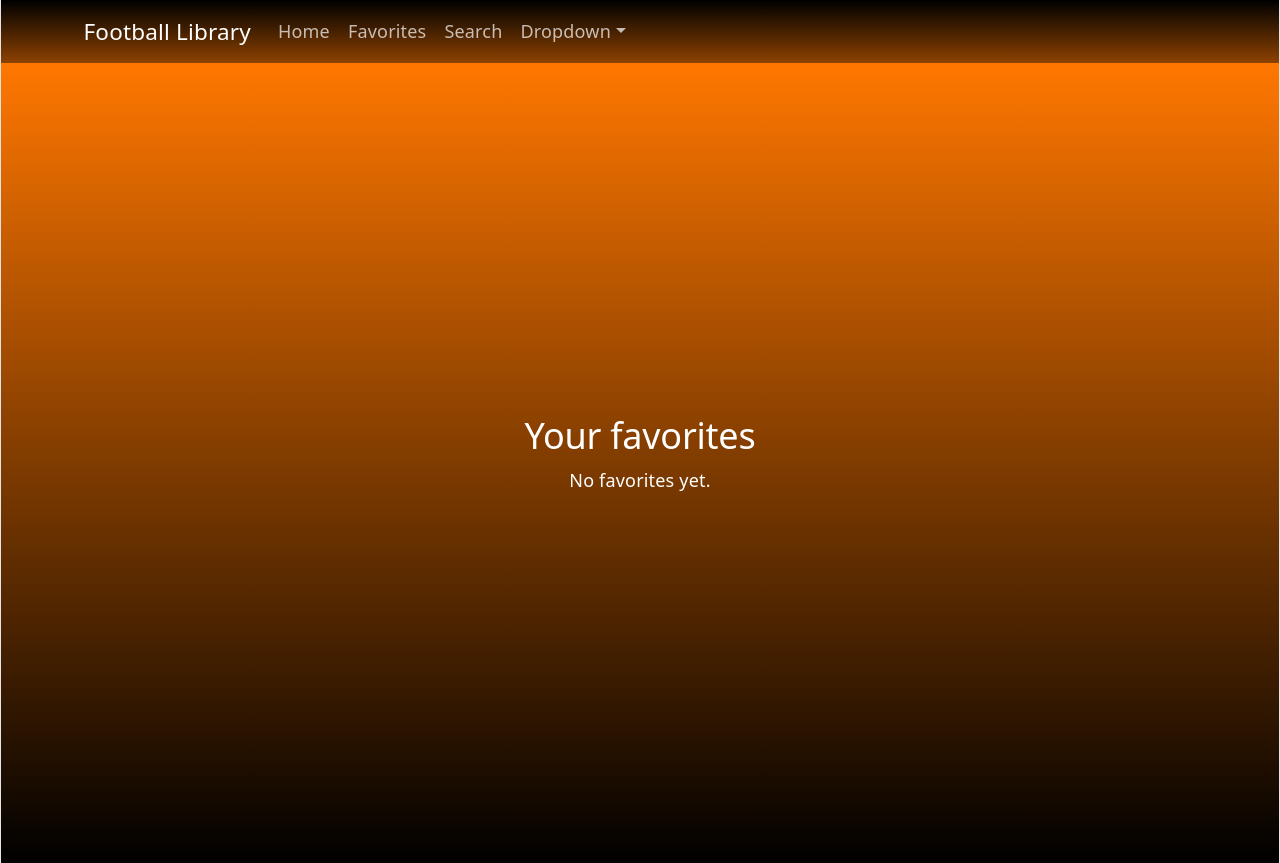
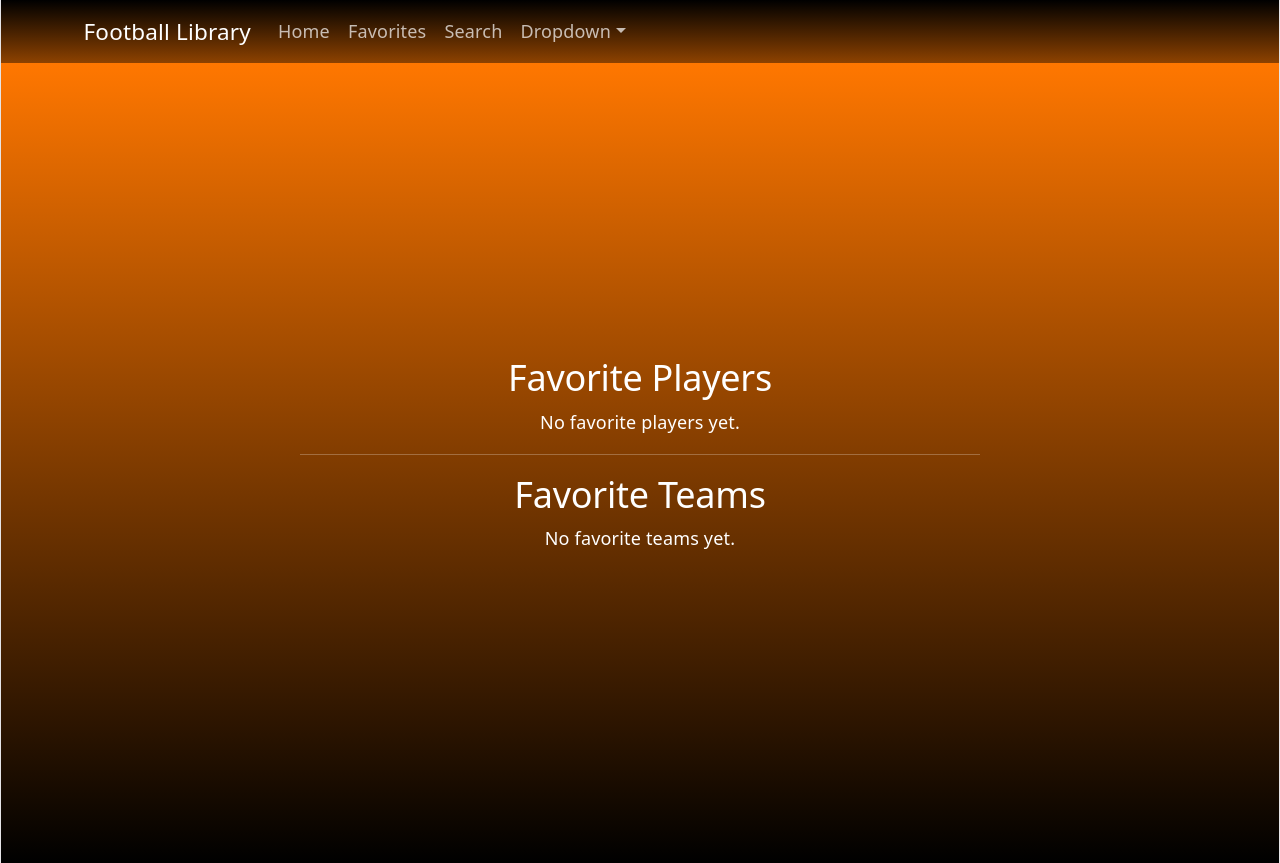
Before and after one commit to Antonhuitfeldt/Football-library-project, a React (Vite) app in the folder football-library/: page /favorites in a window 1280 px wide. Built offline with nearby package versions, Linux system fonts and the light colour scheme.

Commit message:
Fixed FavoritesPage
Fixed the code so that you can view favorites on favoritespage

```diff
--- a/football-library/src/App.jsx
+++ b/football-library/src/App.jsx
@@ -105,7 +105,9 @@ const App =() => {
 
         <Routes>
           <Route path="/" element={<HomePage />} />
-          <Route path="/favorites" element={<FavoritesPage keyName="favoritePlayers" />} />
+          <Route path="/favorites" element={<FavoritesPage
+          playerKey="favoritePlayers"
+          teamKey="favoriteTeams"/>} />
         </Routes>
       </main>
     </Router>
--- a/football-library/src/LocalStorage/favorites.js
+++ b/football-library/src/LocalStorage/favorites.js
@@ -29,9 +29,9 @@ export function saveFavorites(keyName, list) {
 
 
 // Kollar om ett visst id redan finns i favoritlistan
-export function isFavorite(key, id) {
+export function isFavorite(keyName, id) {
     // Hämtar listan från localStorage
-    const list = getFavorites(key);
+    const list = getFavorites(keyName);
 
     // Returnerar true om id finns i listan, annars false
     return list.some(item => item.id === id);
@@ -39,9 +39,9 @@ export function isFavorite(key, id) {
 
 
 // Lägger till eller tar bort ett item från favoriter
-export function toggleFavorites(key, item) {
+export function toggleFavorites(keyName, item) {
     // Hämtar nuvarande lista
-    const list = getFavorites(key);
+    const list = getFavorites(keyName);
 
     // Kollar om item redan finns i listan
     const exists = list.some(fav => fav.id === item.id);
@@ -57,5 +57,5 @@ export function toggleFavorites(key, item) {
     }
 
     // Spara den uppdaterade listan
-    saveFavorites(key, updatedList);
+    saveFavorites(keyName, updatedList);
 }
--- a/football-library/src/components/PlayerModal/PlayerModal.jsx
+++ b/football-library/src/components/PlayerModal/PlayerModal.jsx
@@ -4,7 +4,7 @@ import Row from 'react-bootstrap/Row';
 import Col from 'react-bootstrap/Col';
 import FavoriteButton from '../FavoriteButton/FavoriteButton';
 
-function PlayerModal({ playerData, show, onHide, item }) {
+function PlayerModal({ playerData, show, onHide }) {
   if (!playerData) return null;
 
   const name = playerData.name;
@@ -75,8 +75,8 @@ function PlayerModal({ playerData, show, onHide, item }) {
             </Col>
             <Col xs={6}>
               <FavoriteButton
-              item={playerData}
-              keyName="favoritePlayer">
+              item={playerData.name}
+              keyName="favoritePlayers">
               </FavoriteButton>
             </Col>
           </Row>
--- a/football-library/src/components/TeamModal/TeamModal.jsx
+++ b/football-library/src/components/TeamModal/TeamModal.jsx
@@ -66,8 +66,8 @@ function TeamModal({ teamData, show, onHide, onShowSquad, image }) {
 
       <Modal.Footer>
         <FavoriteButton
-              item={teamData}
-              keyName="favoriteTeam">
+              item={teamData.data.team}
+              keyName="favoriteTeams">
         </FavoriteButton>
         <Button variant="primary" onClick={() => onShowSquad(teamData.data.team.id)}>Visa spelare</Button>
       </Modal.Footer>
--- a/football-library/src/pages/FavoritesPage/FavoritesPage.jsx
+++ b/football-library/src/pages/FavoritesPage/FavoritesPage.jsx
@@ -2,24 +2,30 @@ import React from "react";
 import { useFavorites } from "../../hooks/useFavorites";
 import "./FavoritesPage.css";
 
-const FavoritesPage = ({ key }) => {
+const FavoritesPage = ({ playerKey, teamKey }) => {
 
-    const { favorites } = useFavorites(key);
+    const { favorites: playerFavorites } = useFavorites(playerKey);
+    const { favorites: teamFavorites } = useFavorites(teamKey);
 
     return (
         <div className="favorites-page">
             <div className="favorites-content">
-                <h2>Your favorites</h2>
 
-                {/* Om listan är tom */}
-                {favorites.length === 0 && <p>No favorites yet.</p>}
+                <h2>Favorite Players</h2>
+                {playerFavorites.length === 0 && <p>No favorite players yet.</p>}
+                <ul>
+                    {playerFavorites.map((player) => (
+                        <li key={player.id}>{player.name}</li>
+                    ))}
+                </ul>
 
-                {/* Om listan har innehåll */}
+                <hr />
+
+                <h2>Favorite Teams</h2>
+                {teamFavorites.length === 0 && <p>No favorite teams yet.</p>}
                 <ul>
-                    {favorites.map((item) => (
-                    <li key={item.id}>
-                        {item.name}
-                    </li>
+                    {teamFavorites.map((team) => (
+                        <li key={team.id}>{team.name}</li>
                     ))}
                 </ul>
             </div>
```
